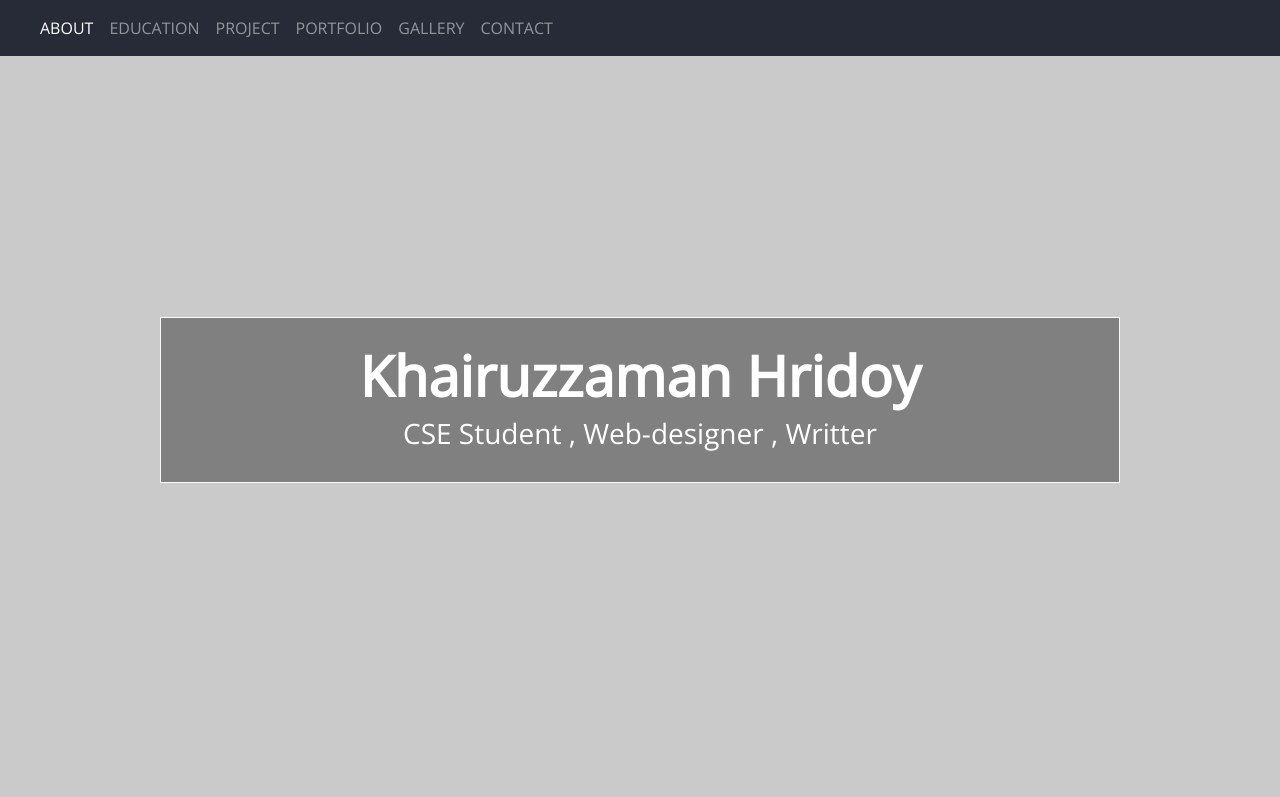
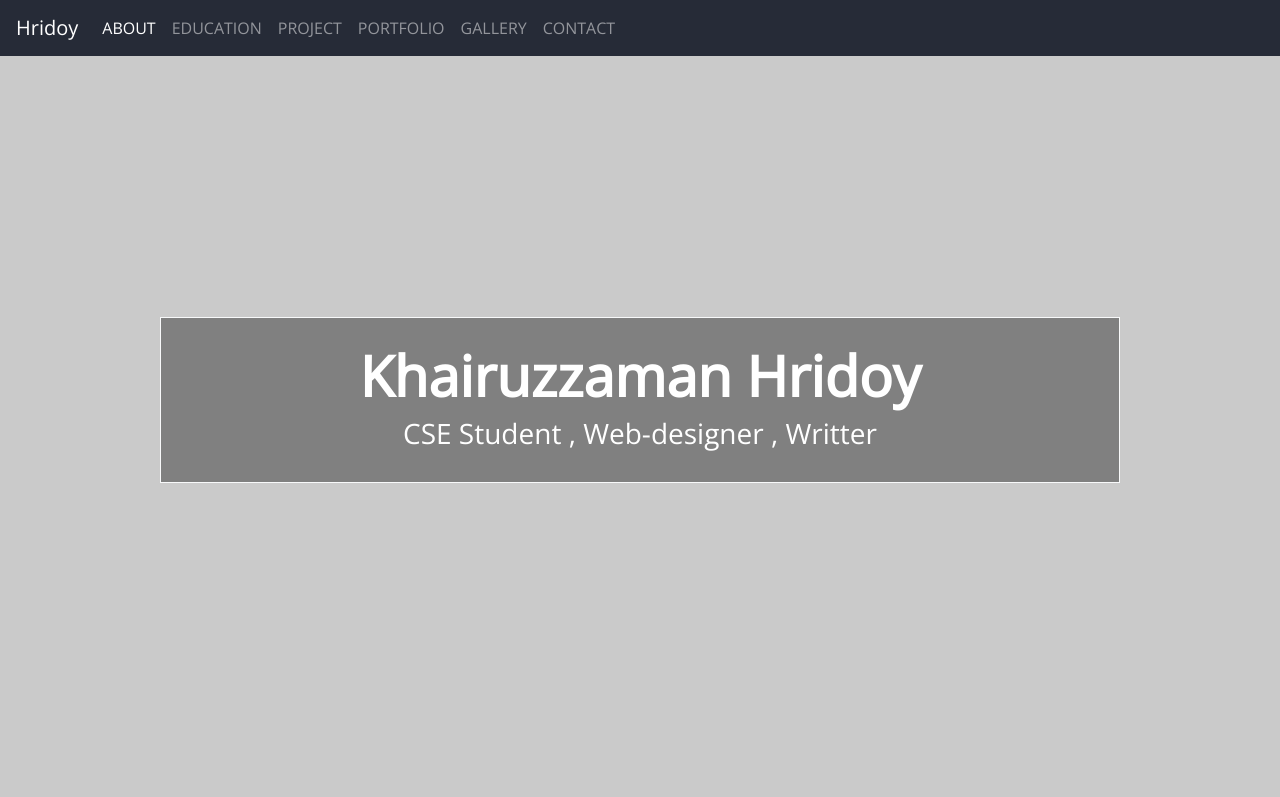
Before and after one commit to KhairuzzamanHridoy97/KhairuzzamanHridoy97.github.io, a plain HTML site: page index.html in a window 1280 px wide. Shown: the top 797 px of the page. Drawn offline with nearby package versions, Linux system fonts and the light colour scheme.

Commit message:
Update index.html

```diff
--- a/index.html
+++ b/index.html
@@ -34,7 +34,7 @@
   <!-- ### Navbar Section ### -->
 
   <nav class="navbar navbar-expand-lg navbar-dark navbar-container fixed-top">
-    <a class="navbar-brand" href="#"></a>
+    <a class="navbar-brand" href="#">Hridoy</a>
     <button class="navbar-toggler" type="button" data-toggle="collapse" data-target="#navbarSupportedContent" aria-controls="navbarSupportedContent" aria-expanded="false" aria-label="Toggle navigation">
       <span class="navbar-toggler-icon"></span>
     </button>
```
